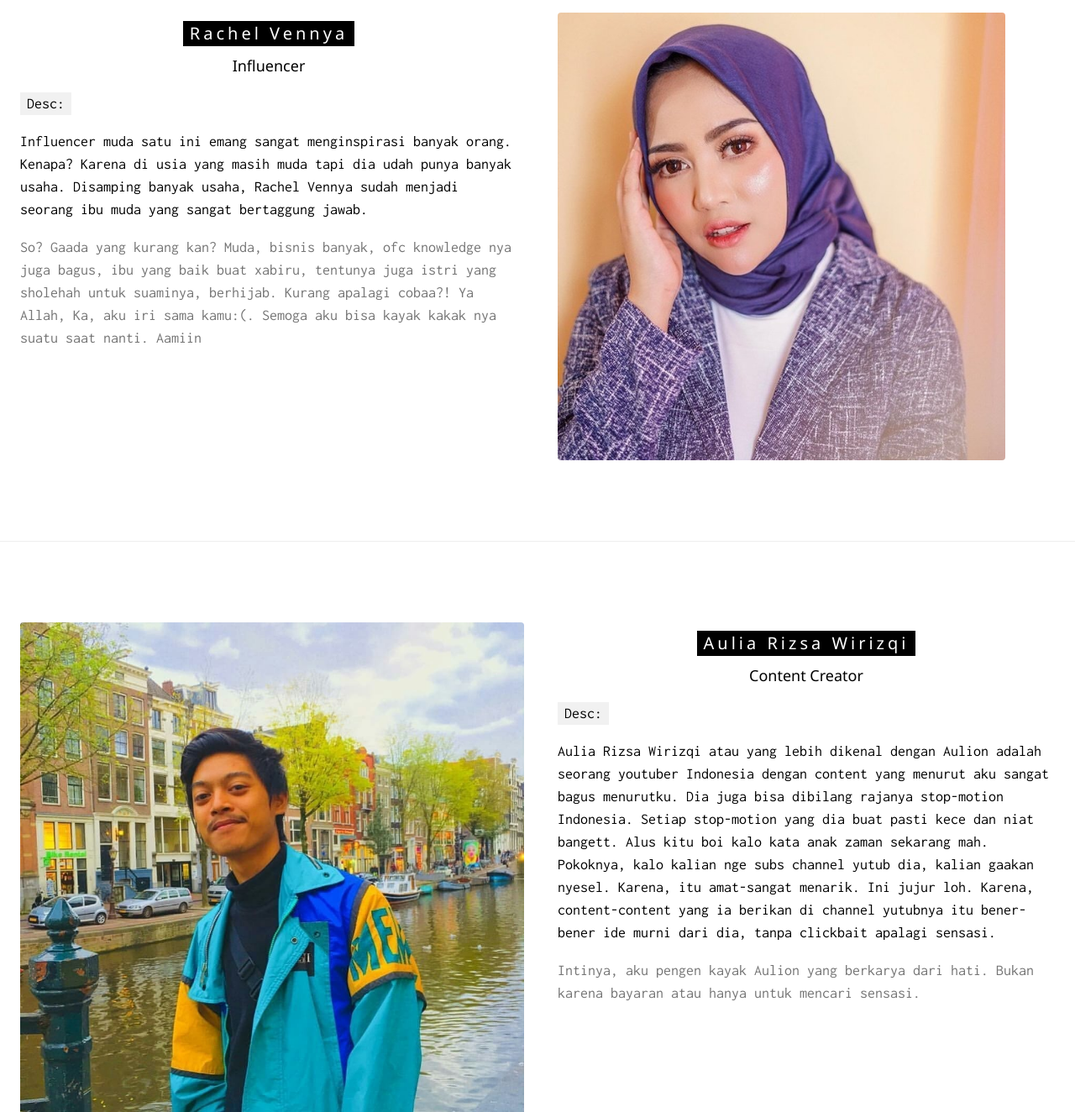
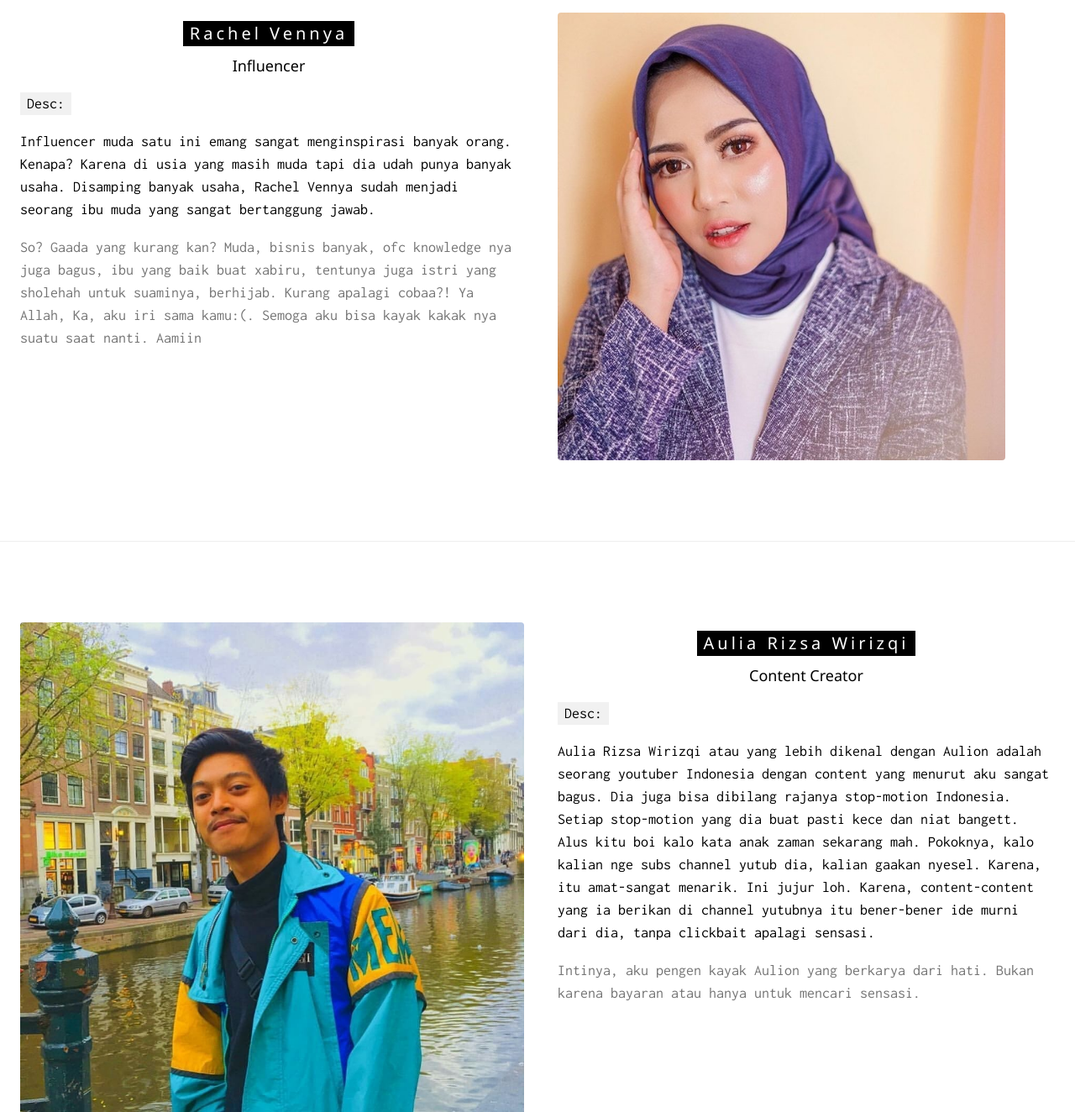
Before and after one commit to mutiaraachh/mutiaraachh.github.io, a plain HTML site: page idola.html in a window 1280 px wide. Shown: the part 1664-2988 px from the top of the page at 84% size. Drawn offline with nearby package versions, Linux system fonts and the light colour scheme.

Commit message:
Update idola.html

```diff
--- a/idola.html
+++ b/idola.html
@@ -56,7 +56,7 @@ p, html {
       <h4 class="w3-center w3-padding-60"><span class="w3-tag w3-wide">Rachel Vennya</span></h4>
       <h5 class="w3-center">Influencer</h5>
       <p class="w3-large"> <span class="w3-tag w3-light-grey">Desc:</span> </p>
-      <p class="w3-large">Influencer muda satu ini emang sangat menginspirasi banyak orang. Kenapa? Karena di usia yang masih muda tapi dia udah punya banyak usaha. Disamping banyak usaha, Rachel Vennya sudah menjadi seorang ibu muda yang sangat bertaggung jawab.</p>
+      <p class="w3-large">Influencer muda satu ini emang sangat menginspirasi banyak orang. Kenapa? Karena di usia yang masih muda tapi dia udah punya banyak usaha. Disamping banyak usaha, Rachel Vennya sudah menjadi seorang ibu muda yang sangat bertanggung jawab.</p>
       <p class="w3-large w3-text-grey w3-hide-medium">So? Gaada yang kurang kan? Muda, bisnis banyak, ofc knowledge nya juga bagus, ibu yang baik buat xabiru, tentunya juga istri yang sholehah untuk suaminya, berhijab. Kurang apalagi cobaa?! Ya Allah, Ka, aku iri sama kamu:(. Semoga aku bisa kayak kakak nya suatu saat nanti. Aamiin</p>
 
     </div>
@@ -75,7 +75,7 @@ p, html {
       <h4 class="w3-center w3-padding-60"><span class="w3-tag w3-wide">Aulia Rizsa Wirizqi</span></h4>
       <h5 class="w3-center">Content Creator</h5>
       <p class="w3-large"> <span class="w3-tag w3-light-grey">Desc:</span> </p>
-      <p class="w3-large">Aulia Rizsa Wirizqi atau yang lebih dikenal dengan Aulion adalah seorang youtuber Indonesia dengan content yang menurut aku sangat bagus menurutku. Dia juga bisa dibilang rajanya stop-motion Indonesia. Setiap stop-motion yang dia buat pasti kece dan niat bangett. Alus kitu boi kalo kata anak zaman sekarang mah. Pokoknya, kalo kalian nge subs channel yutub dia, kalian gaakan nyesel. Karena, itu amat-sangat menarik. Ini jujur loh. Karena, content-content yang ia berikan di channel yutubnya itu bener-bener ide murni dari dia, tanpa clickbait apalagi sensasi.</p>
+      <p class="w3-large">Aulia Rizsa Wirizqi atau yang lebih dikenal dengan Aulion adalah seorang youtuber Indonesia dengan content yang menurut aku sangat bagus. Dia juga bisa dibilang rajanya stop-motion Indonesia. Setiap stop-motion yang dia buat pasti kece dan niat bangett. Alus kitu boi kalo kata anak zaman sekarang mah. Pokoknya, kalo kalian nge subs channel yutub dia, kalian gaakan nyesel. Karena, itu amat-sangat menarik. Ini jujur loh. Karena, content-content yang ia berikan di channel yutubnya itu bener-bener ide murni dari dia, tanpa clickbait apalagi sensasi.</p>
       <p class="w3-large w3-text-grey w3-hide-medium">Intinya, aku pengen kayak Aulion yang berkarya dari hati. Bukan karena bayaran atau hanya untuk mencari sensasi.</p>
     </div>
   </div>
```
